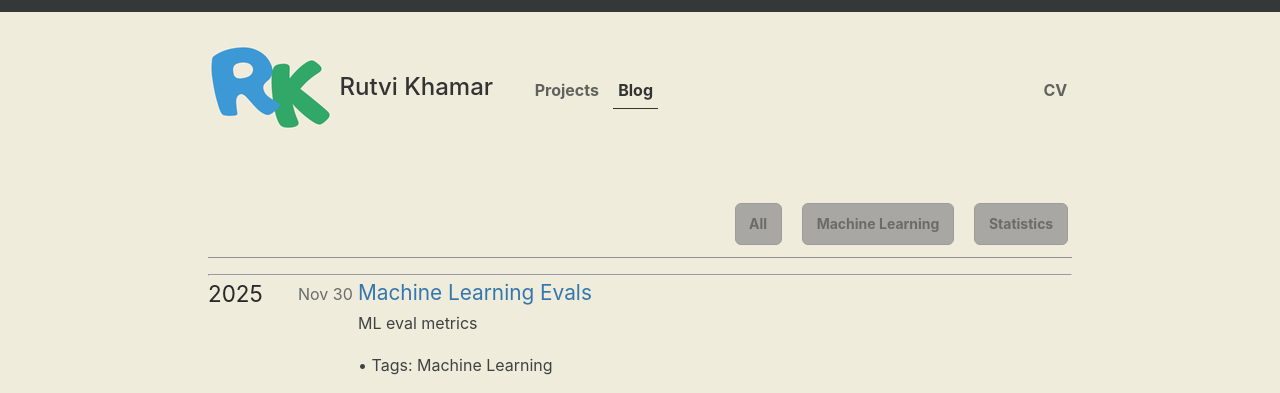
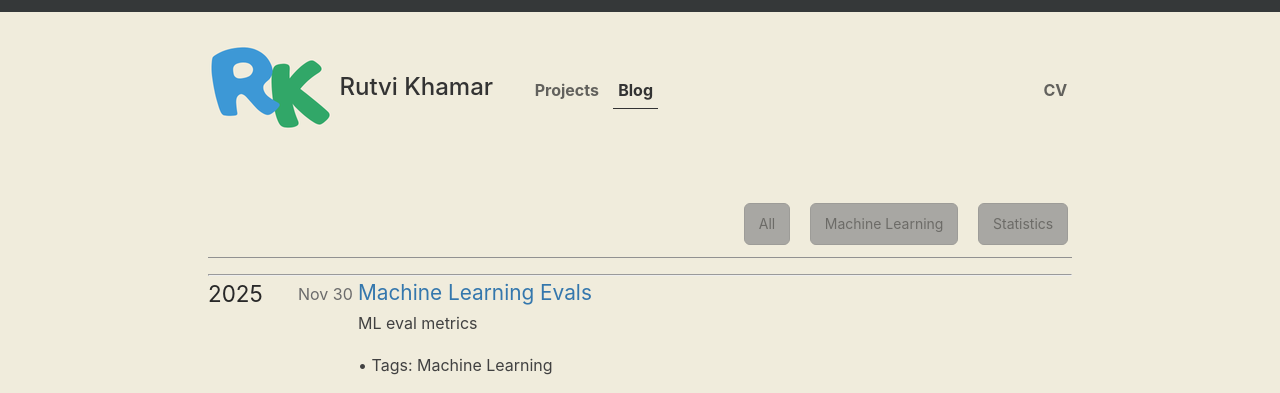
Before and after one commit to rutvi02/rutvi02.github.io, a Jekyll site: the page built from blog.md, in a window 1280 px wide. Shown: the top 393 px of the page. Built offline with Jekyll 4.4.1, drawn with Linux system fonts in a browser that asks for light colours.

Commit message:
updating blog section

```diff
--- a/_sass/_blog.scss
+++ b/_sass/_blog.scss
@@ -8,6 +8,7 @@
     display: inline-flex;
     flex-wrap: wrap;
     align-items: center;
+    justify-content: flex-start;
     gap: 0.5rem 0.75rem;
     max-width: 100%;
   }
@@ -19,6 +20,7 @@
     min-height: 2rem;
     padding: 0.25rem 0.85rem;
     font-size: 0.875rem;
+    font-weight: normal;
     line-height: 1.4;
     text-decoration: none;
     color: $text-color;
@@ -37,7 +39,7 @@
       background: $brand-color;
       color: #fff;
       border-color: $brand-color;
-      font-weight: 500;
+      /* keep font-weight same as others so pill width doesn't change and alignment stays fixed */
     }
   }
 }
```
